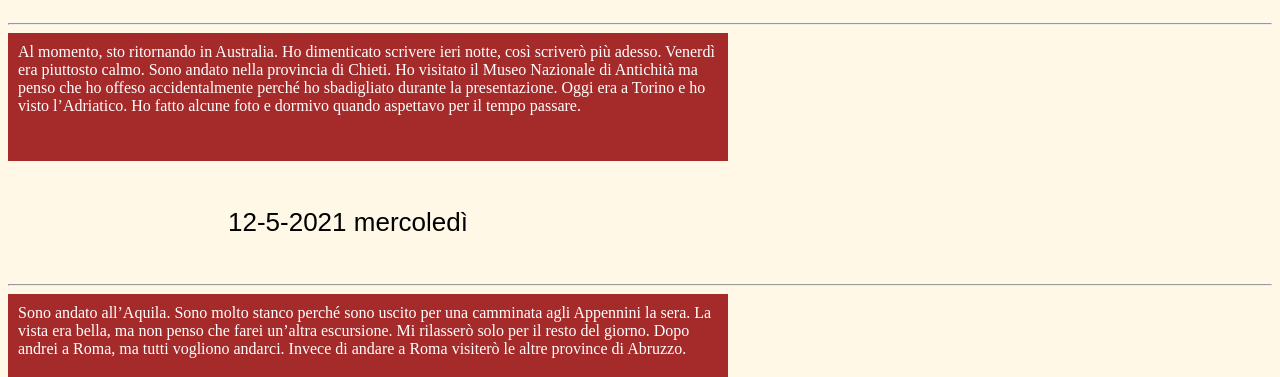
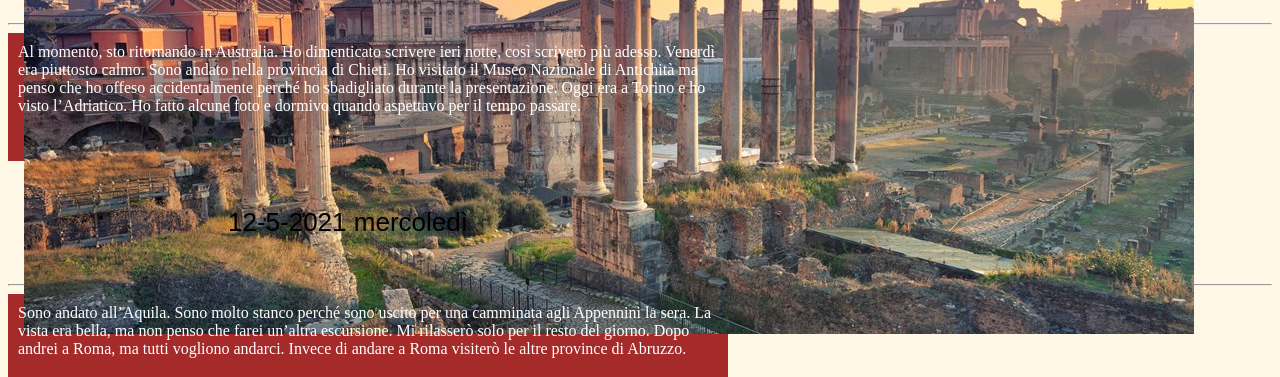
Before and after one commit to RonJohnsonLol/RonJohnsonLol.github.io, a plain HTML site: page blog.html in a window 1280 px wide. Shown: the part 214-591 px from the top of the page. Drawn offline with Linux system fonts and the light colour scheme.

Commit message:
Update blog.html

```diff
--- a/blog.html
+++ b/blog.html
@@ -9,7 +9,7 @@
   </head>
   <body>
   <div class="mainHeading">
-    <img src="italy landscape.jpg height=120px margin=0px vertical-align=top">
+    <img src="italy landscape.jpg" style="height=120px;margin=0px;vertical-align=top">
 	  <br>
 	  <br>
 
```
